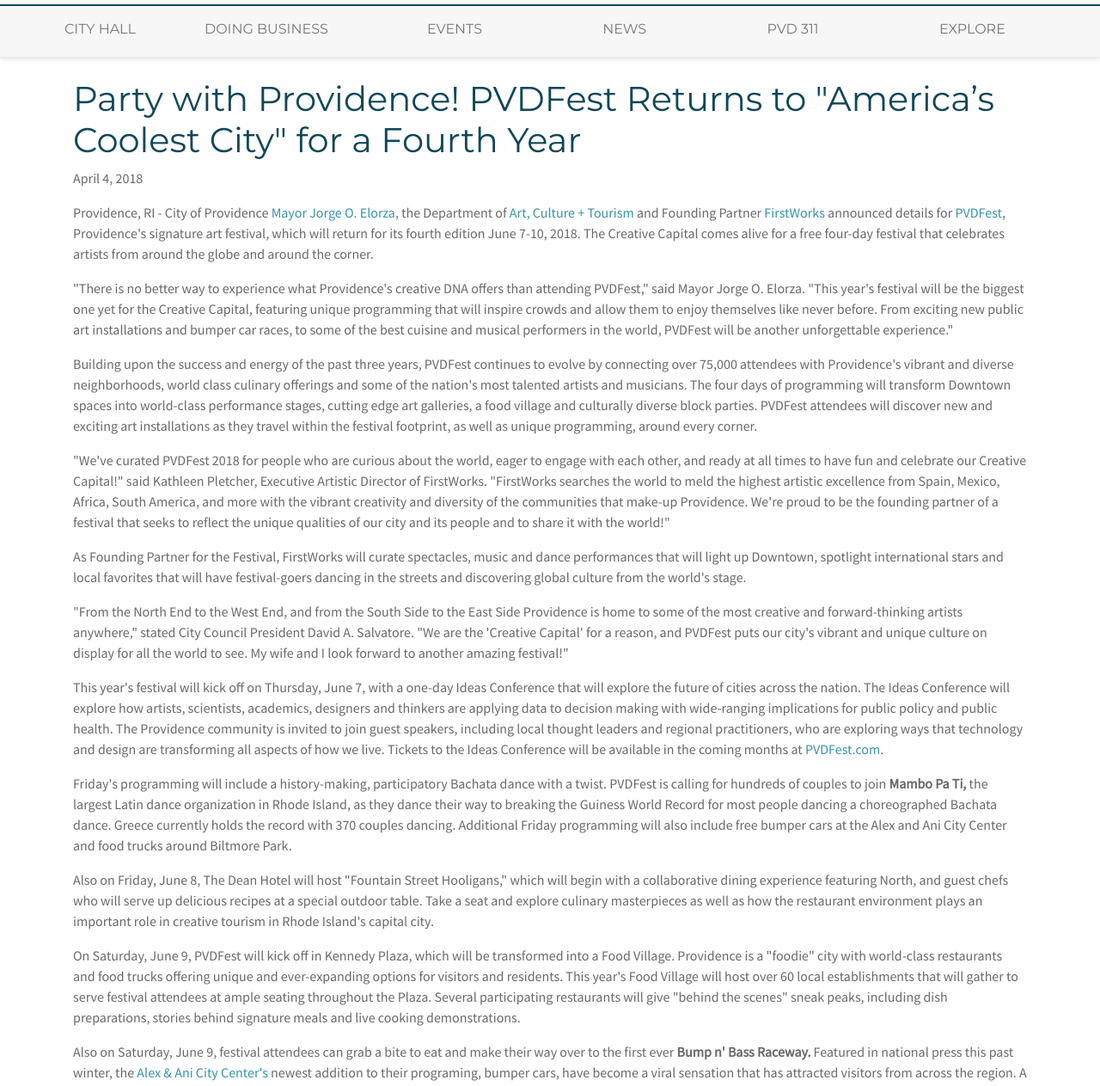
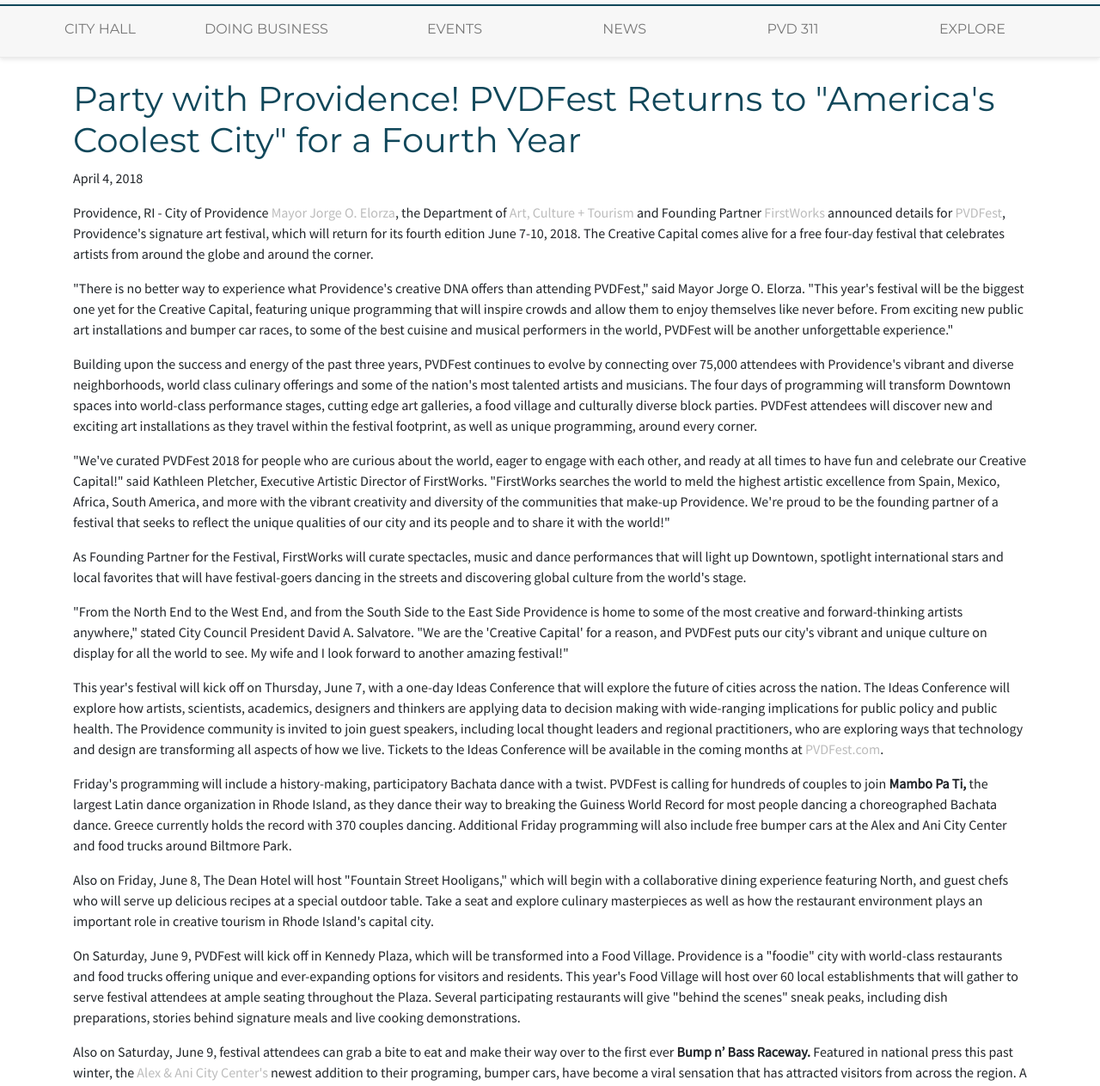
Before and after one commit to connormcglynn/PVDSite, a plain HTML site: page pressrelease.html in a window 1280 px wide. Shown: the part 311-1574 px from the top of the page at 86% size. Drawn offline with nearby package versions, Linux system fonts and the light colour scheme; a small style sheet from the web is missing.

Commit message:
minor changes

```diff
--- a/pressrelease.html
+++ b/pressrelease.html
@@ -21,13 +21,10 @@
         }
 
         a {
-            color: #3894ac;
-    text-decoration: none;
-    -webkit-transition: color .15s ease;
-    transition: color .15s ease;
+            color:#BCBCBC;
         }
         a:hover {
-            color:#10475a;
+            color:white;
             text-decoration:none;
         }
 
@@ -171,8 +168,8 @@
         </nav>
         <div class="container">
             <br>
-        <h1 style="font-family:Montserrat; color:#10475a;">Party with Providence! PVDFest Returns to &quot;America’s Coolest City&quot; for a Fourth Year</h1>
-        <div style="font-family: Source Sans Pro; color:#6a6a6a">
+        <h1 style="font-family:Montserrat; color:#10475a;">Party with Providence! PVDFest Returns to "America's Coolest City" for a Fourth Year</h1>
+        <div style="font-family: Source Sans Pro;">
         <p>April 4, 2018</p>
 <p>Providence, RI - City of Providence<a href="https://www.facebook.com/MayorJorgeElorza/"> Mayor Jorge O. Elorza</a>, the Department of<a href="https://www.facebook.com/provact/"> Art, Culture + Tourism</a> and Founding Partner<a href="http://first-works.org/"> FirstWorks</a> announced details for<a href="http://pvdfest.com/"> PVDFest</a>, Providence's signature art festival, which will return for its fourth edition June 7-10, 2018. The Creative Capital comes alive for a free four-day festival that celebrates artists from around the globe and around the corner.</p>
 <p>"There is no better way to experience what Providence's creative DNA offers than attending PVDFest," said Mayor Jorge O. Elorza. "This year's festival will be the biggest one yet for the Creative Capital, featuring unique programming that will inspire crowds and allow them to enjoy themselves like never before. From exciting new public art installations and bumper car races, to some of the best cuisine and musical performers in the world, PVDFest will be another unforgettable experience."</p>
@@ -184,7 +181,7 @@
 <p>Friday's programming will include a history-making, participatory Bachata dance with a twist. PVDFest is calling for hundreds of couples to join <strong>Mambo Pa Ti, </strong>the largest Latin dance organization in Rhode Island, as they dance their way to breaking the Guiness World Record for most people dancing a choreographed Bachata dance. Greece currently holds the record with 370 couples dancing. Additional Friday programming will also include free bumper cars at the Alex and Ani City Center and food trucks around Biltmore Park.</p>
 <p>Also on Friday, June 8, The Dean Hotel will host "Fountain Street Hooligans," which will begin with a collaborative dining experience featuring North, and guest chefs who will serve up delicious recipes at a special outdoor table. Take a seat and explore culinary masterpieces as well as how the restaurant environment plays an important role in creative tourism in Rhode Island's capital city.</p>
 <p>On Saturday, June 9, PVDFest will kick off in Kennedy Plaza, which will be transformed into a Food Village. Providence is a "foodie" city with world-class restaurants and food trucks offering unique and ever-expanding options for visitors and residents. This year's Food Village will host over 60 local establishments that will gather to serve festival attendees at ample seating throughout the Plaza. Several participating restaurants will give "behind the scenes" sneak peaks, including dish preparations, stories behind signature meals and live cooking demonstrations.</p>
-<p>Also on Saturday, June 9, festival attendees can grab a bite to eat and make their way over to the first ever <strong>Bump n' Bass Raceway. </strong>Featured in national press this past winter, the<a href="http://theprovidencerink.com/"> Alex & Ani City Center's</a> newest addition to their programing, bumper cars, have become a viral sensation that has attracted visitors from across the region. A portion of Providence's Dorrance Street will be transformed into a glowing speedway as festival attendees race head-to-head with Providence's newest attraction. Inspired by the late '90s electronic music scene, the area will be immersed in glowing neon tape with a DJ and emcee to keep the crowd rockin' till the last racer crosses the finish line.</p>
+<p>Also on Saturday, June 9, festival attendees can grab a bite to eat and make their way over to the first ever <strong>Bump n’ Bass Raceway. </strong>Featured in national press this past winter, the<a href="http://theprovidencerink.com/"> Alex & Ani City Center's</a> newest addition to their programing, bumper cars, have become a viral sensation that has attracted visitors from across the region. A portion of Providence's Dorrance Street will be transformed into a glowing speedway as festival attendees race head-to-head with Providence's newest attraction. Inspired by the late '90s electronic music scene, the area will be immersed in glowing neon tape with a DJ and emcee to keep the crowd rockin' till the last racer crosses the finish line.</p>
 <p>On Friday and Saturday, <strong>AUSTRALIA'S SWAY POLES</strong> will delight audiences with equal measures of spectacle, disaster and beauty in <strong>"Tall Tales from the High Seas."</strong> This fantastic voyage follows the antics of three eccentric mariners as they explore the power of the imagination in a quest for common ground. Expect astonishment as acrobats dip and sway atop incredible sway-pole masts while their vessel "The Fabulist" pitches and rolls above the heads of the crowd. Famous for their beautifully-costumed, choreographed dancers gracefully dipping and bowing above the crowd on elevated poles, this Melbourne-based company has performed at over 600 international festivals in over 55 countries to a total audience of well over 5 million people since their founding in 1994. They last appeared in Providence in 2014, attracting thousands to FirstWorks Urban Carnevale for mesmerizing elevated performances inside color-changing spheres.</p>
 <p>On Saturday and Sunday, PVDFest visitors will encounter "<strong>Cycle Sonic,"</strong> a spectacular art-rock performance on human-powered stages by Pittsburgh-based festival veterans<a href="http://squonkopera.org/"> <strong>SQUONK OPERA</strong></a>. This pageant of double-decker bike stages is propelled by original chamber rock music and celebrates all things bicycle in a city renowned for its bike-friendly culture. Giant animated bikers circle the audience in front of undulating flags, with 20-foot legs pumping to the rhythm of sustainable power. With no carbon footprint, "Cycle Sonic" combines the thrill of a live concert with the world of everyday transit.</p>
 <p>Saturday's festival stages are bursting with international, national and local artists. FirstWorks brings the outspoken queen of Flamenco fusion, <a href="http://www.conchabuikamusic.com/"><strong>BUIKA</strong></a> (<em>BwEE-kah</em>) from Spain. Fearless in her music and fearless in her life, BUIKA's sensual, languorous, soulful voice can reach any fiery heart. NPR describes BUIKA as "the voice of freedom," and her fusion of jazz, flamenco, pop, soul and African polyrhythm has earned her a place on their '50 Best Voices of all Times' list.</p>
@@ -208,7 +205,7 @@
 <p>"Waste Management, for the third consecutive year, is proud to be a major sponsor of PVDFest" said James Nocella, Area Manager at Waste Management. "We are honored to partner with the City to deliver a first class event that signifies the City's leadership in a wide array of cultural and community activities. We can't wait to join the celebration again this year."</p>
 <p>PVDFest is made possible in large part by the generous sponsors who continue to support Providence's creative culture year-round, including the Providence City Council, the Providence Tourism Council, Waste Management, ProvPort  Waterson Terminal Services and others.</p>
 <p>A full line-up and list of events is releasing the month of May. For more information visit<a href="http://www.pvdfest.com"> PVDFest.com</a>, follow<a href="https://twitter.com/PVDFest"> @PVDFest on twitter</a>,<a href="https://www.instagram.com/pvd.fest/"> @PVD.Fest on Instagram</a> and like us at<a href="https://www.facebook.com/pvdfestival/"> Facebook</a>.</p>
-<p></p>
+<p> </p>
 <p><strong>About Program Partners and Curators:  </strong></p>
 <p><strong>About FirstWorks </strong></p>
 <p>FirstWorks is a non-profit based in Providence, R.I., dedicated to connecting art with audiences. Since 2004, FirstWorks' signature strengths – sustained partnerships and innovative strategies – have propelled their growth as the only First Night festival in the country to become a year-round arts organization. Their season includes The Artistic Icons Series, The Frontier Series and Arts Learning benefiting over 4,000 low-income students across Rhode Island. The FirstWorks engagement practice is hailed as a "national model" for developing new audiences with world-class artists having connected Rhode Island audiences with new works by Yo-Yo Ma, Urban Bush Women and Paul Taylor Dance Company. FirstWorks is honored to partner with the City of Providence. Since the 2012 FirstWorks Festival on the Plaza, FirstWorks and the Department of Art, Culture, and Tourism have been awarded three prestigious "Our Town" grants from the National Endowment for the Arts. Learn more at <a href="http://first-works.org/">First-Works.org</a></p>
@@ -220,7 +217,8 @@
 Built around the history and culture of Providence, The Dean is a hotel that values collaboration with our neighbors. Filled with custom furniture, craftwork from local purveyors and found objects from Europe and beyond, The Dean revels in the details. This historical building has been elegantly transformed into a 52-room hotel in the heart of Providence's Downcity district. A place of history, culture, education, arts and design, Providence is a town with a rich and interesting past -- and future. Explore the universities, cultural institutions, events, shops, restaurants and galleries that make Providence one of the most hidden, yet intriguing urban destinations in the USA.</p>
 <p><strong>About RI Day of Portugal</strong></p>
 <p>RI Day of Portugal and Portuguese Heritage in Rhode Island each year aims to celebrate the holiday, Dia de Portugal, de Camões e das Comunidades Portuguesas (Day of Portugal, Camões and the Portuguese Communities), in the State of Rhode Island. The RI Day of Portugal Committee preserves the traditions of the Portuguese culture for future generations and promotes the contribution of the Portuguese people, language and culture to the rich fabric of Rhode Island.</p>
-    </div></div>
+</div></div>
+    </body>
     <footer style="height:60px; margin-top:50px; background-color:#10475a; width:100%; text-align:center; padding:20px; font-family:Source Sans Pro; color:#FFFFFF; font-weight:600; font-size:1em; line-height:1.4375em;">Department Directory | Privacy Policy | SiteMap | &copy; City of Providence. All Rights Reserved.</footer>
-    </body>
+
 </html>
```
Also changed, not shown: index.html (+4 -3 lines).
